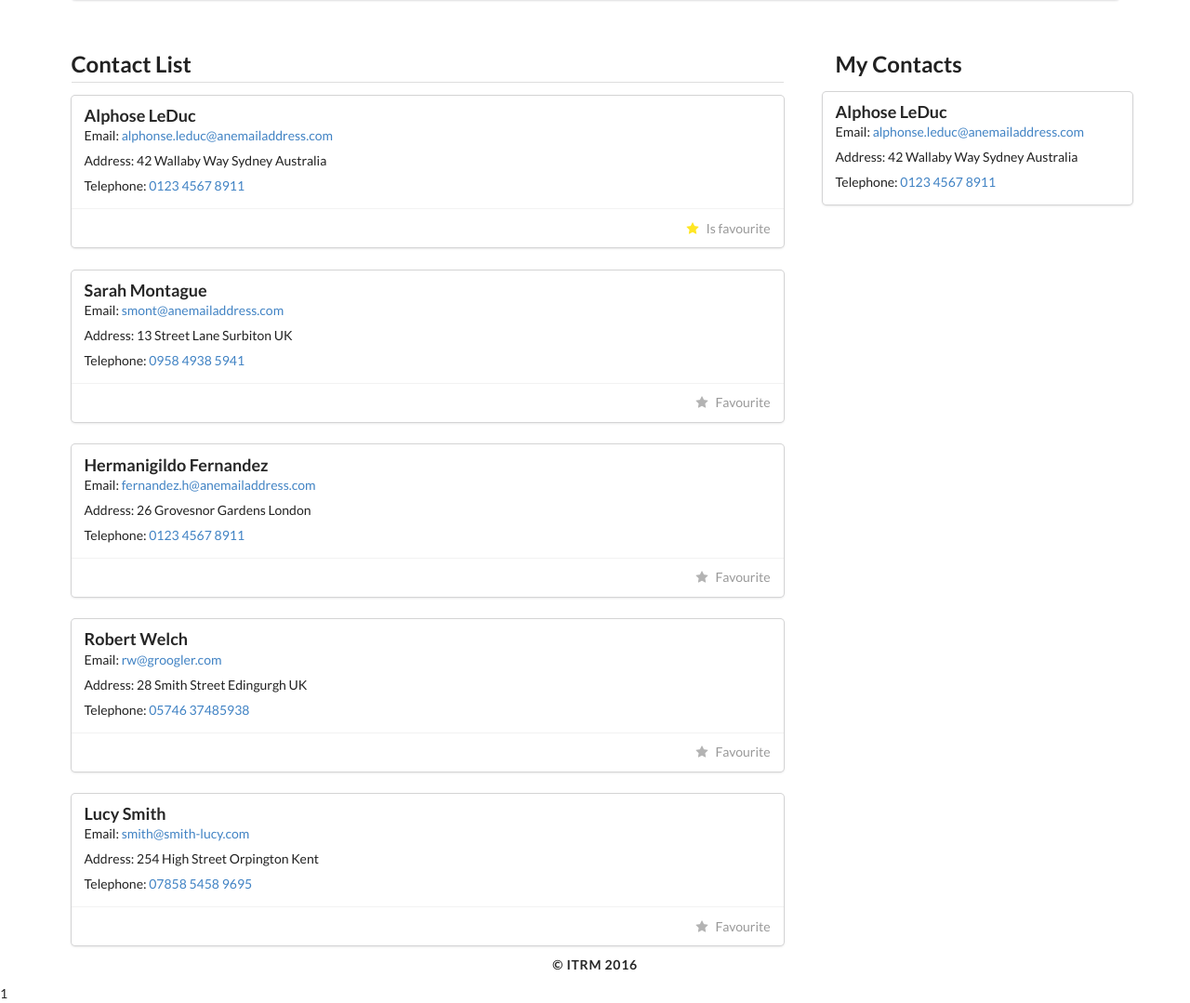
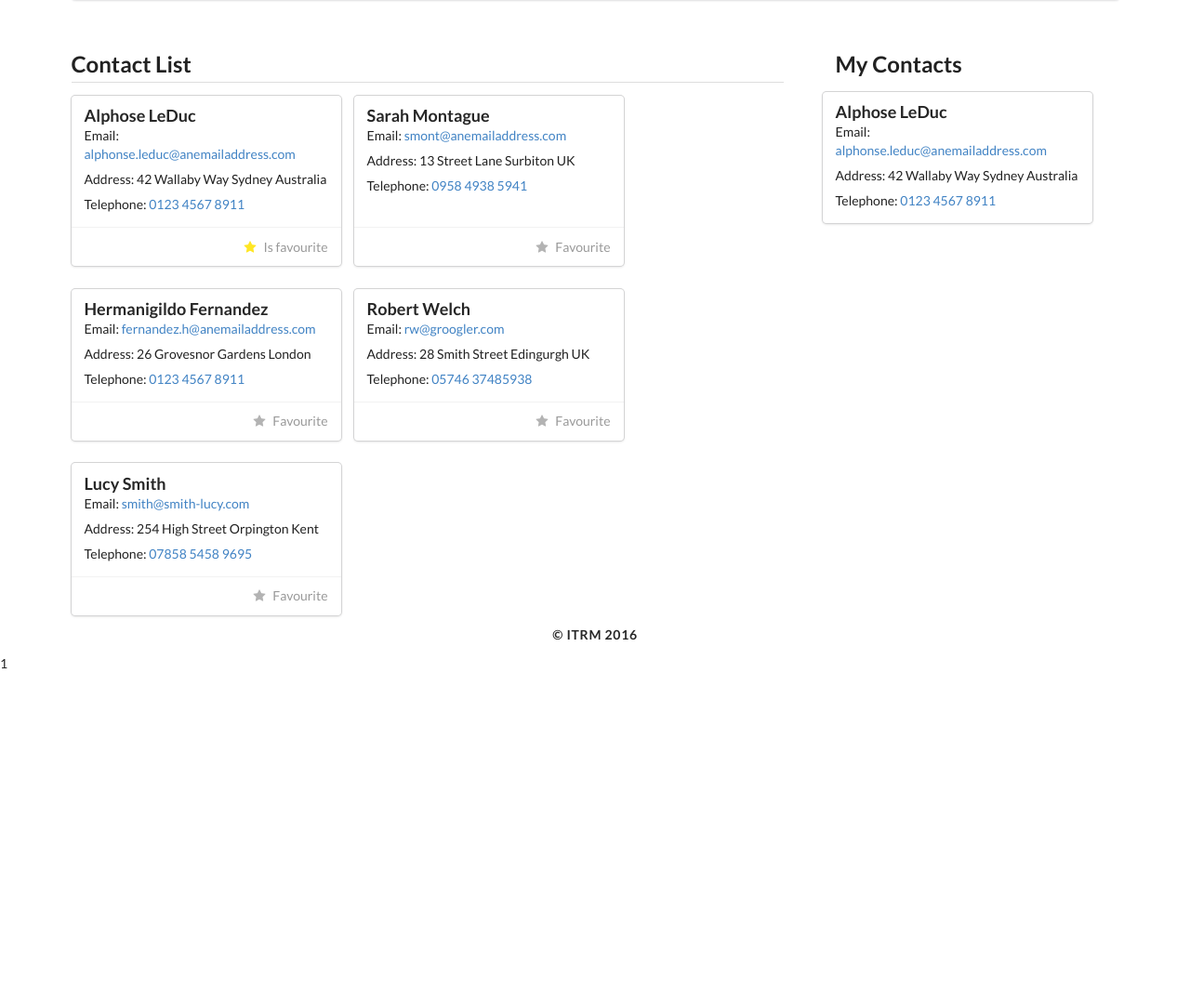
Before and after one commit to FluffyMatt/contact, a PHP site: page / in a window 1280 px wide. Shown: the part 66-1145 px from the top of the page at 93% size. After the commit the page ends 785 px from the top, so only its background shows below. Run offline with PHP 8.4, Linux system fonts and the light colour scheme; data that the repository does not hold is empty; style sheets or scripts are compiled from the project's sources; some libraries are stand-ins or nearby versions.

Commit message:
Removed fluid class

```diff
--- a/public/views/contacts/_contact.php
+++ b/public/views/contacts/_contact.php
@@ -4,7 +4,7 @@
 	$favourite = $contactDirectory->isFavourite($contact['forename'], $contact['surname']);
 ?>
 
-<div class="ui fluid card">
+<div class="ui card">
 	<div class="content">
 		<div class="header"> <?php echo $contact['forename'].' '.$contact['surname'] ?></div>
 		<p>Email: <a href="<?php echo 'mailto:'.$contact['email'] ?>"><?php echo $contact['email'] ?></a></p>
```
